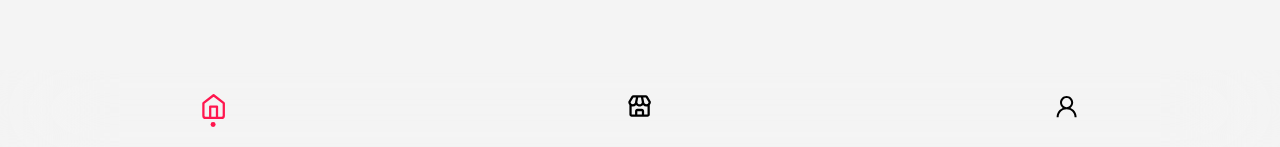
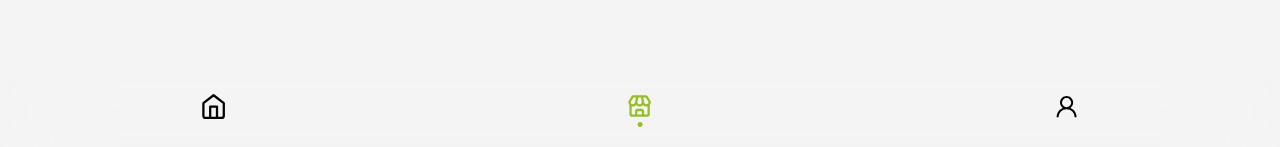
Before and after one commit to shanedunne/authenticate, a React (Create React App) app: page /store in a window 1280 px wide. Shown: the part 650-797 px from the top of the page. Built offline with nearby package versions, Linux system fonts and the light colour scheme.

Commit message:
set up navigation links with pathname

```diff
--- a/src/assets/Theme.js
+++ b/src/assets/Theme.js
@@ -1,7 +1,7 @@
 //use the following file to define your colors, breakpoints, and your Theme in general across the project
 
 export const Colors = {
-    Primary: "#FF164E",
+    Primary: "#96be25",
     Secondary: "#F4F4F4",
     CardBackground: "#FFF",
     Gray: "#868687",
--- a/src/assets/components/NavMenu.js
+++ b/src/assets/components/NavMenu.js
@@ -43,15 +43,24 @@ const Link=styled.a`
 `;
 
 export default function NavMenu(){
-    return <NavMenuEl>
-            <Link active>
+    const nav=useNavigate();
+    const {pathname}=useLocation();
+    return (
+    <NavMenuEl>
+            <Link onClick={()=>{
+                nav('/')
+            }} active={pathname==='/'}>
                 <FiHome />
             </Link>
-            <Link>
+            <Link onClick={()=>{
+                nav('/store')
+
+            }} active={pathname==='/store'}>
                 <BiStore />
             </Link>
             <Link>
                 <AiOutlineUser />
             </Link>
           </NavMenuEl>
+    )
 }
```
